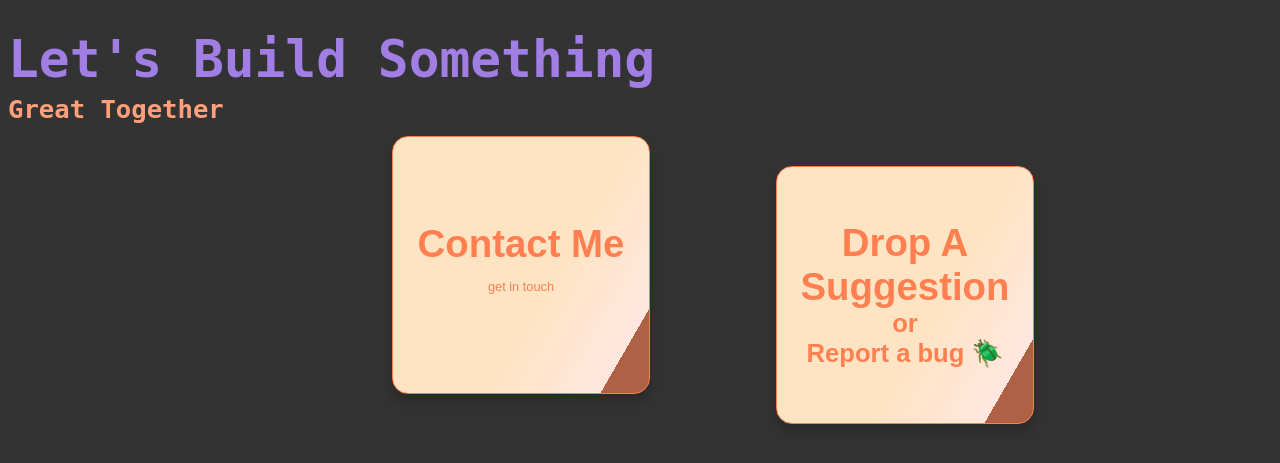
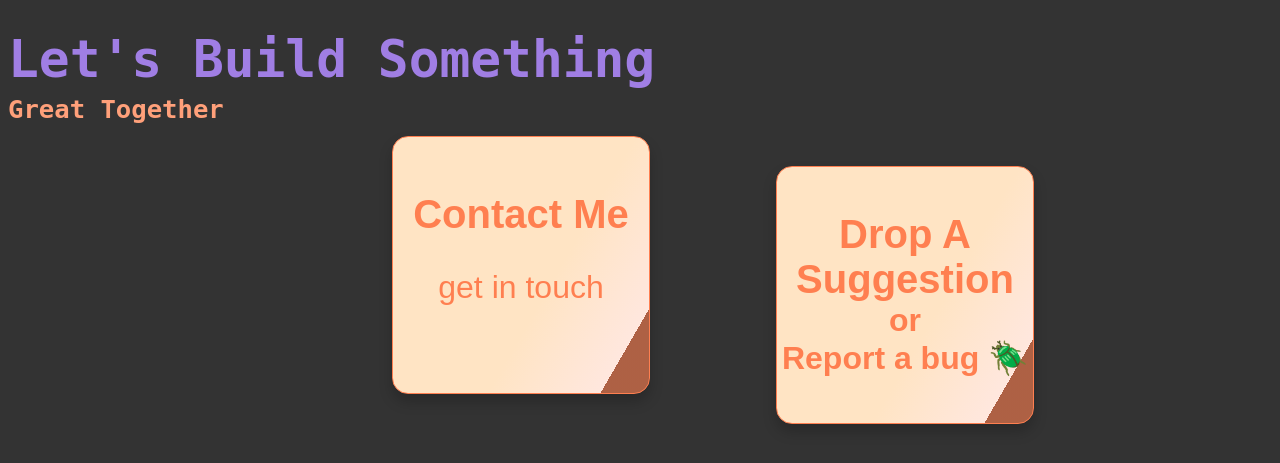
Before and after one commit to akuldeepj/SummarizeAI, a Flask app: page /contact in a window 1280 px wide. Shown: the part 159-622 px from the top of the page. Run offline with Flask 3, Linux system fonts and the light colour scheme.

Commit message:
size changes

```diff
--- a/static/contact.css
+++ b/static/contact.css
@@ -84,7 +84,7 @@ body{
 /* Styles for screens larger than 768px */
 @media (min-width: 768px) {
     .info {
-        font-size: 2vh;
+        font-size: 3rem;
     }
     .flip-card{
         width: 21vw;
@@ -124,8 +124,10 @@ body{
 
 /* Styles for screens smaller than 768px */
 @media (max-width: 767px) {
+
+
     .info {
-      font-size: 7vw;
+      font-size: 5rem;
       position: relative;
       bottom: 7vw;
     }
@@ -157,10 +159,10 @@ body{
         font-size: 100vw;
       }
       #contact{
-        font-size:5vw;color: rgb(160, 126, 228);margin-bottom: 5px;
+        font-size:1.5rem;;color: rgb(160, 126, 228);margin-bottom: 5px;
     }
     #sub{
-        font-size:3vw;color: rgb(255,160,122);margin-top: 1px;
+        font-size:3rem;color: rgb(255,160,122);margin-top: 1px;
     }
     .back_to_home{
         position: relative;
--- a/templates/contact.html
+++ b/templates/contact.html
@@ -24,25 +24,25 @@
           <div class="flip-card">
             <div class="flip-card-inner">
                 <div class="flip-card-front">
-                    <p class="title"  style="font-size:3vw;">Contact Me</p>
-                    <p  style="font-size:1vw;">get in touch</p>
+                    <p class="title" style = "font-size:2.5rem"  >Contact Me</p>
+                    <p  style="font-size:2rem;">get in touch</p>
                 </div>
                 <div class="flip-card-back">
-                    <p class="title"  style="font-size:1.5vw;">📨akuldeepj@gmail.com</p>
-                    <a style="font-size:2vw;font-weight: 300;" href="mailto:akuldeepj@gmail.com">CLICK HERE</a>
+                    <p class="title"  style="font-size:1.5rem;">📨akuldeepj@gmail.com</p>
+                    <a style="font-size:2rem;font-weight: 300;" href="mailto:akuldeepj@gmail.com">CLICK HERE</a>
                 </div>
             </div>
         </div>
         <div class="flip-card-2">
           <div class="flip-card-inner-2">
               <div class="flip-card-front-2">
-                  <p class="title-2"  style="font-size:3vw;">Drop A Suggestion</p>
-                  <p  class = "title-2"style="font-size:2vw;">or<br>
+                  <p class="title-2"  style="font-size:2.5rem;">Drop A Suggestion</p>
+                  <p  class = "title-2"style="font-size:2rem;">or<br>
                      Report a bug 🪲</p>
               </div>
               <div class="flip-card-back-2">
-                  <p class="title-2"  style="font-size:3vw;"></p>
-                  <a style="font-size:2vw;" href="suggestions.html">You experienced any problem in the website?<br> OR <br> Want to share experience <br> CLICK HERE 😊</a>
+                  <p class="title-2"  style="font-size:1.5rem;"></p>
+                  <a style="font-size:2rem;" href="suggestions.html">You experienced any problem in the website?<br> OR <br> Want to share experience <br> CLICK HERE 😊</a>
               </div>
           </div>
       </div>
```
